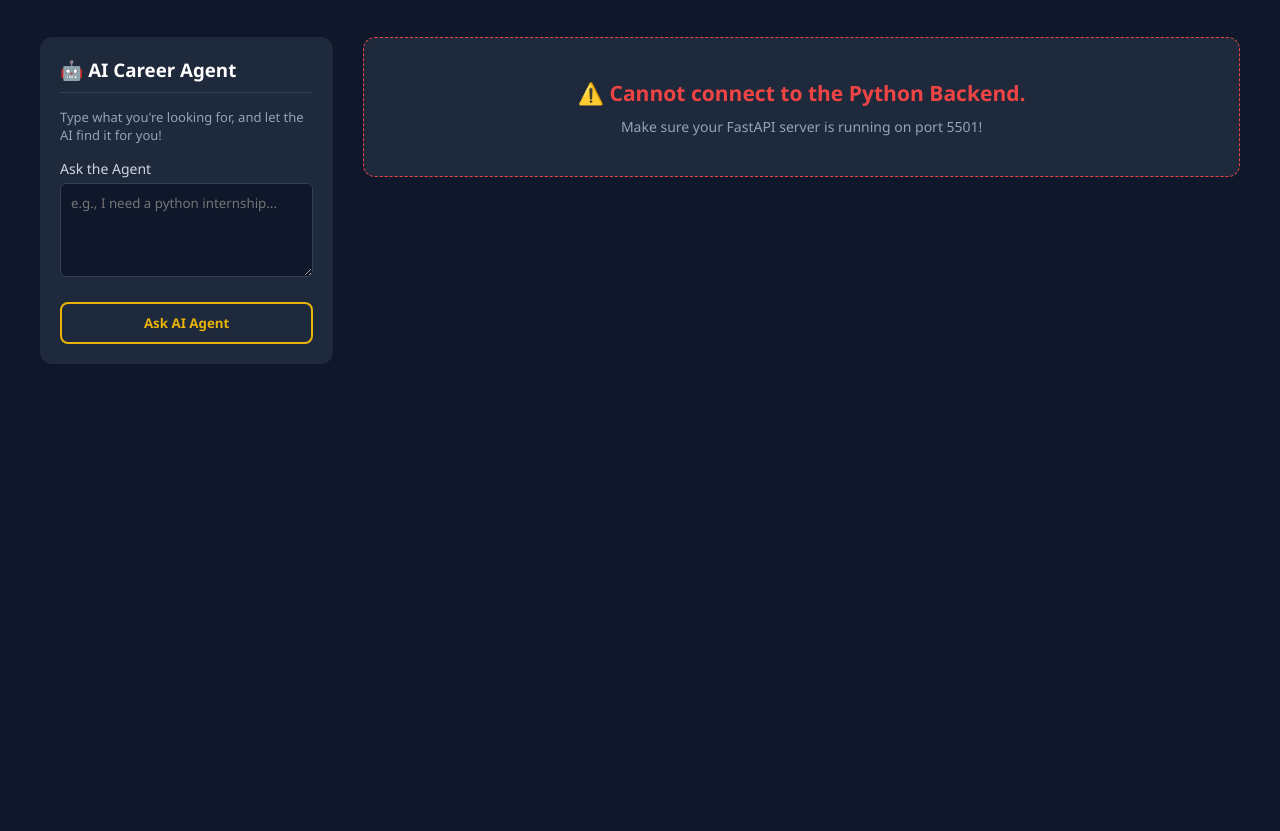
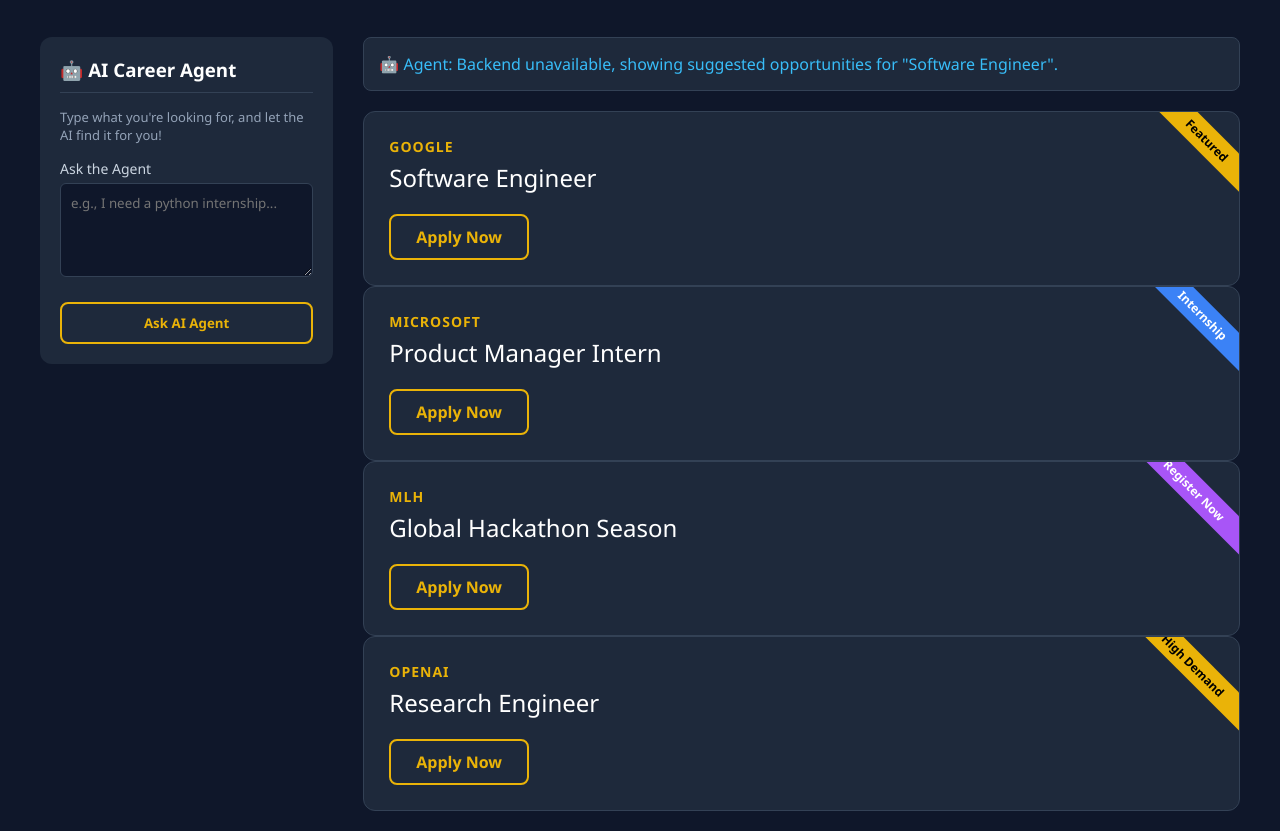
Before and after one commit to mgowthamkumar/hacker, a website: page chatbot.html in a window 1280 px wide. Shown: the part 114-945 px from the top of the page. Before the commit the page ends 800 px from the top, so only its background shows below. Drawn offline with Linux system fonts and the light colour scheme; no server answers.

Commit message:
Enable chatbot backend startup via main server

```diff
--- a/chatbot.html
+++ b/chatbot.html
@@ -241,9 +241,75 @@
     const agentMessage = document.getElementById("agentMessage");
 
     // 2. Fetch Data from Python Backend AI Agent
-    const backendHost = "127.0.0.1";
-    const backendPort = "5501";
-    const backendBaseUrl = `http://${backendHost}:${backendPort}`;
+    const backendBaseUrl = window.location.origin || "http://127.0.0.1:5501";
+
+    function getFallbackJobs(userQuery) {
+      const query = (userQuery || "").toLowerCase();
+      const fallbackJobs = [
+        {
+          company: "GOOGLE",
+          title: "Software Engineer",
+          type: "Job",
+          domain: "Technology",
+          ribbonText: "Featured",
+          ribbonClass: "",
+          apply_link: "https://careers.google.com/",
+        },
+        {
+          company: "MICROSOFT",
+          title: "Product Manager Intern",
+          type: "Internship",
+          domain: "Product",
+          ribbonText: "Internship",
+          ribbonClass: "intern",
+          apply_link: "https://careers.microsoft.com/",
+        },
+        {
+          company: "MLH",
+          title: "Global Hackathon Season",
+          type: "Hackathon",
+          domain: "Build",
+          ribbonText: "Register Now",
+          ribbonClass: "hackathon",
+          apply_link: "https://mlh.io/",
+        },
+        {
+          company: "OPENAI",
+          title: "Research Engineer",
+          type: "Job",
+          domain: "AI",
+          ribbonText: "High Demand",
+          ribbonClass: "",
+          apply_link: "https://openai.com/careers/",
+        },
+      ];
+
+      if (query.includes("hackathon") || query.includes("contest")) {
+        return [fallbackJobs[2], fallbackJobs[0], fallbackJobs[3]];
+      }
+
+      if (query.includes("intern")) {
+        return [fallbackJobs[1], fallbackJobs[0], fallbackJobs[3]];
+      }
+
+      if (query.includes("backend")) {
+        return [{ ...fallbackJobs[0], title: "Backend Developer" }];
+      }
+
+      if (query.includes("frontend")) {
+        return [{ ...fallbackJobs[0], title: "Frontend Developer" }];
+      }
+
+      if (query.includes("data") || query.includes("ai") || query.includes("ml")) {
+        return [{ ...fallbackJobs[3], title: "AI / ML Engineer" }];
+      }
+
+      if (query.includes("cyber")) {
+        return [{ ...fallbackJobs[0], title: "Cybersecurity Analyst" }];
+      }
+
+      return fallbackJobs;
+    }
 
     async function fetchAgentJobs() {
       jobsContainer.innerHTML =
@@ -262,21 +328,18 @@
         }
 
         const data = await response.json();
+        const opportunities = Array.isArray(data) ? data : [];
 
         // Show the AI agent's conversational response
-        agentMessage.innerText = `🤖 Agent: I analyzed your prompt and found ${data.length} live opportunities matching your request!`;
+        agentMessage.innerText = `🤖 Agent: I analyzed your prompt and found ${opportunities.length} live opportunities matching your request!`;
         agentMessage.style.display = "block";
 
-        displayJobs(data);
+        displayJobs(opportunities);
       } catch (error) {
-        jobsContainer.innerHTML = `
-            <div class="status-message" style="color: #ef4444; border-color: #ef4444;">
-                <h3>⚠️ Cannot connect to the Python Backend.</h3>
-                <p style="font-size: 14px; color: #94a3b8; margin-top: 10px;">
-                    Make sure your FastAPI server is running on port 5501!
-                </p>
-            </div>
-        `;
+        const fallbackData = getFallbackJobs(userQuery);
+        agentMessage.innerText = `🤖 Agent: Backend unavailable, showing suggested opportunities for "${userQuery}".`;
+        agentMessage.style.display = "block";
+        displayJobs(fallbackData);
       }
     }
 
```
Also changed, not shown: server.js (+24 -0 lines).
